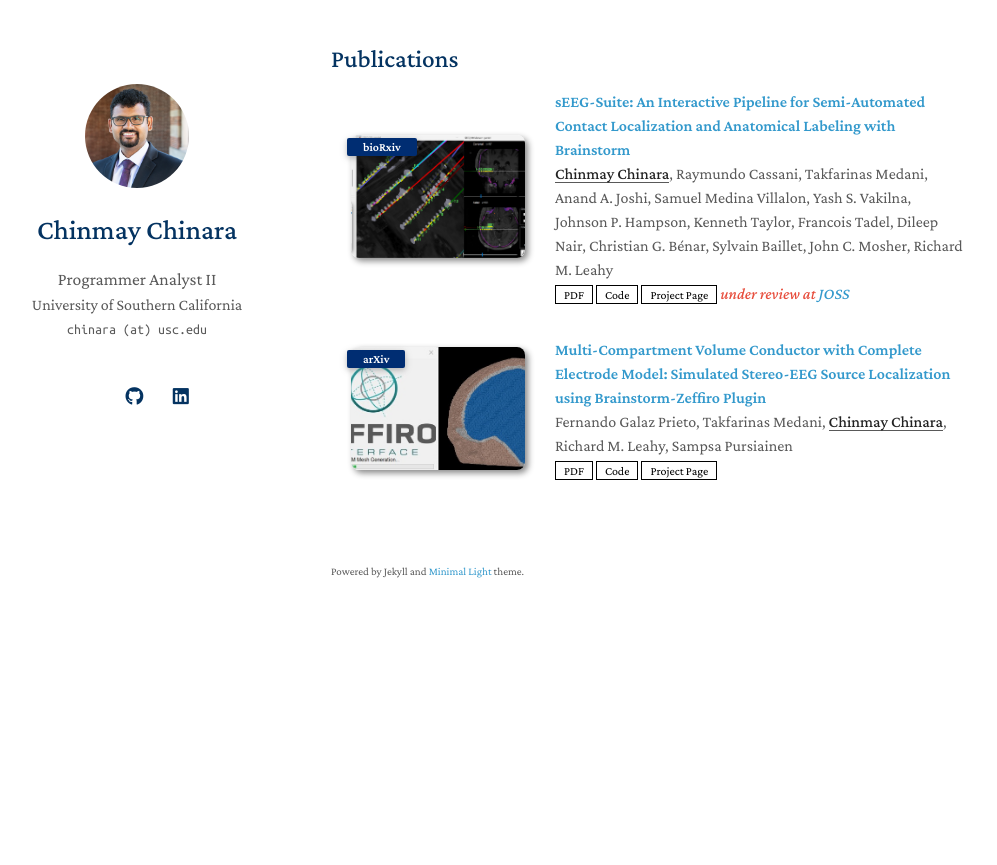
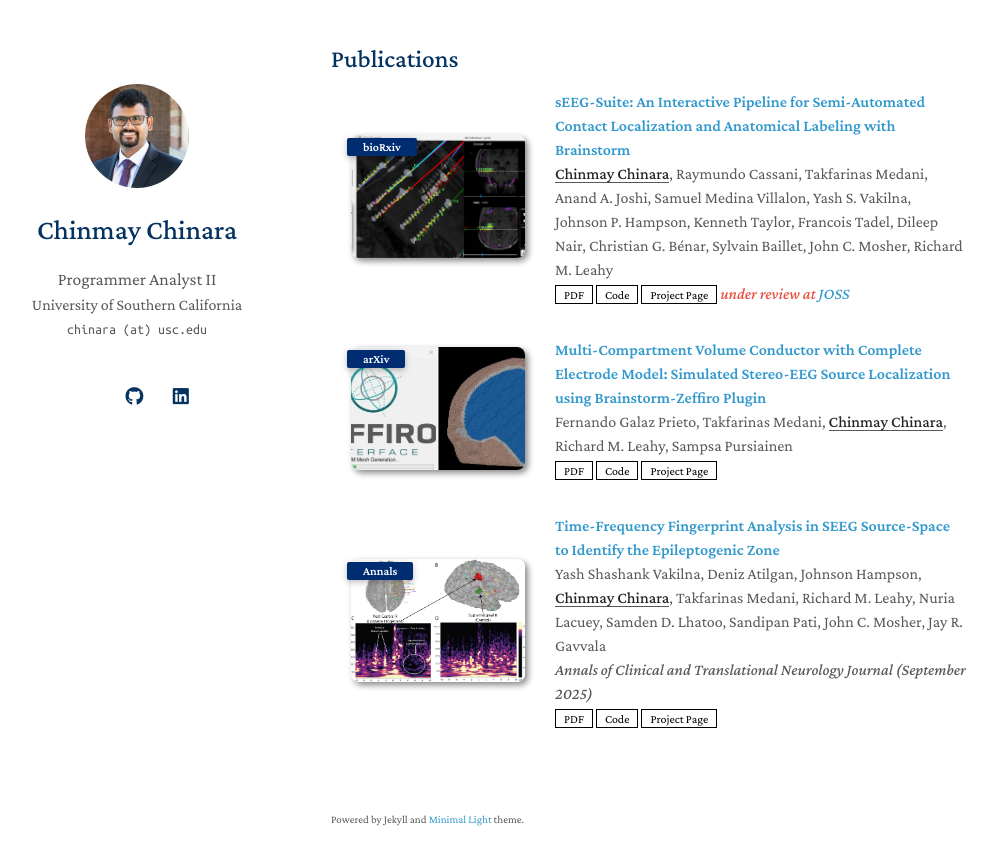
Before and after one commit to chinmaychinara91/chinmaychinara91.github.io, a Jekyll site: the page built from index.md, in a window 1280 px wide and 900 px high, scrolled down 1205 px. Shown: the top 865 px of the window, without its empty margins (139-1136 px from the left). Built offline with Jekyll 4.4.1, drawn with Linux system fonts in a browser that asks for light colours; a style sheet for code colours, icons or effects is not loaded; our own code applies the rules of GitHub Pages for plain Markdown files; before the commit the page ends 1857 px from its top, so only the background shows below that.

Commit message:
Add TimeFreq publication and image

```diff
--- a/_data/publications.yml
+++ b/_data/publications.yml
@@ -15,3 +15,12 @@ main:
     code: https://github.com/brainstorm-tools/brainstorm3
     page: https://neuroimage.usc.edu/brainstorm/Tutorials/FemMesh?highlight=%28zeffiro%29#Zeffiro
     image: ./assets/img/zeffiro.jpg
+
+  - title: "Time-Frequency Fingerprint Analysis in SEEG Source-Space to Identify the Epileptogenic Zone"
+    authors: Yash Shashank Vakilna, Deniz Atilgan, Johnson Hampson, <em><strong>Chinmay Chinara</strong></em>, Takfarinas Medani, Richard M. Leahy, Nuria Lacuey, Samden D. Lhatoo, Sandipan Pati, John C. Mosher, Jay R. Gavvala
+    conference_short: Annals
+    conference: Annals of Clinical and Translational Neurology Journal (September 2025)
+    pdf: https://onlinelibrary.wiley.com/doi/epdf/10.1002/acn3.70115
+    code: https://github.com/brainstorm-tools/brainstorm3
+    page: https://neuroimage.usc.edu/brainstorm/seeg/SeizureFingerprinting
+    image: ./assets/img/timefreq.jpg
```
Also changed, not shown: assets/img/timefreq.jpg (added).
